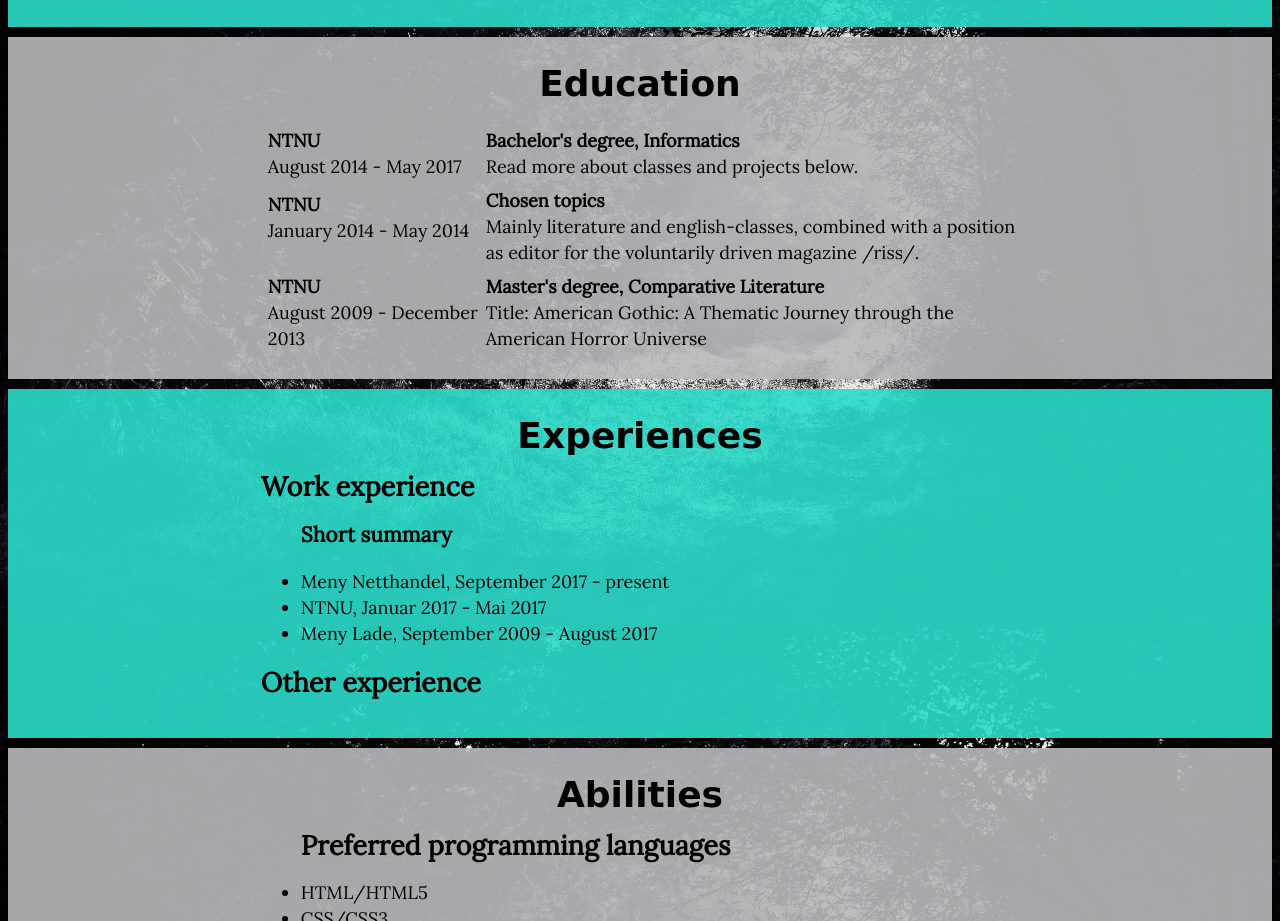
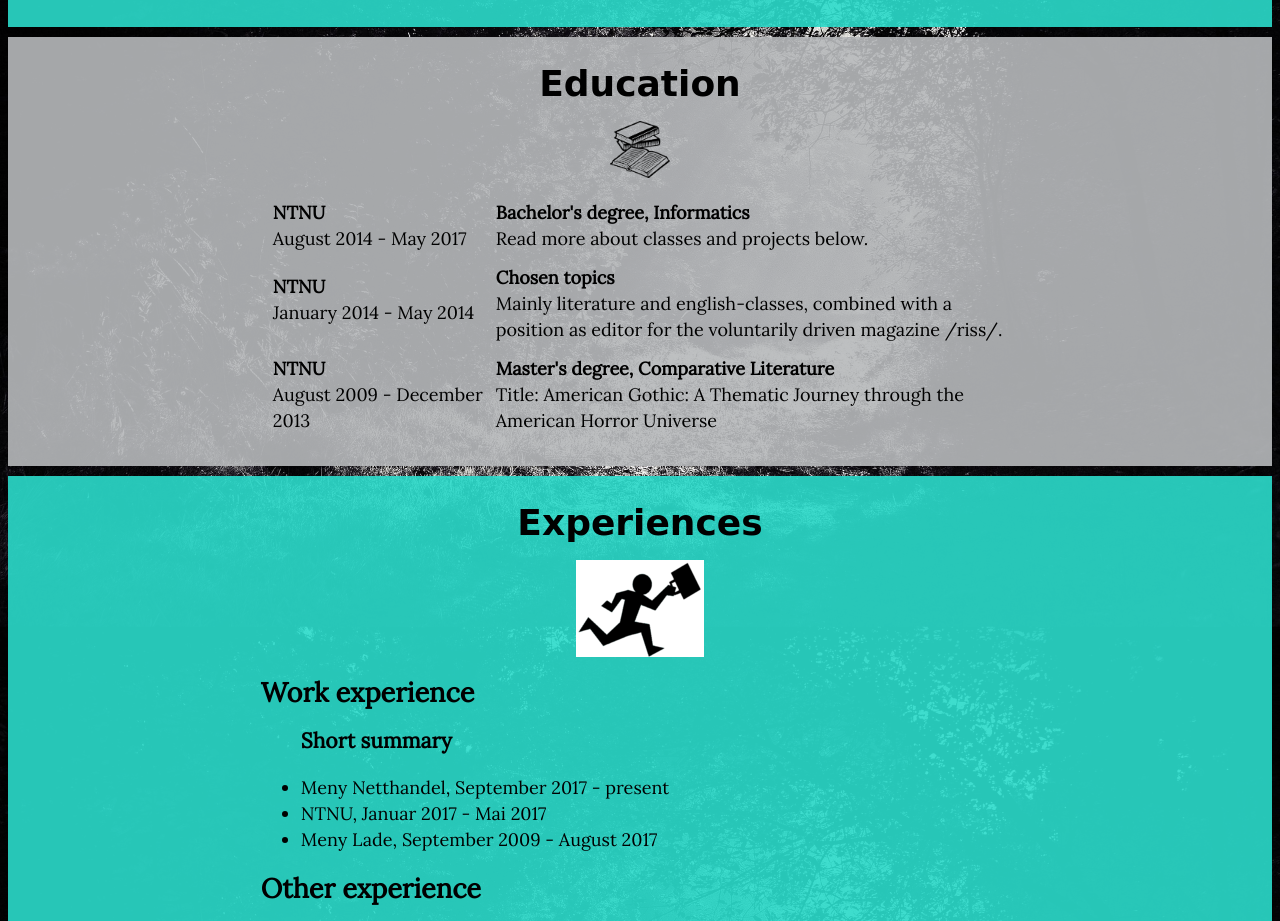
Before and after one commit to macytter/my-cv, a plain HTML site: page index.html in a window 1280 px wide. Shown: the part 1080-2001 px from the top of the page. Drawn offline with Linux system fonts and the light colour scheme.

Commit message:
image redirected

```diff
--- a/css/index.css
+++ b/css/index.css
@@ -24,7 +24,6 @@
   line-height: 60px;
 }
 
-
 body {
   background-image: url("../images/woods_background.jpg");
   background-repeat: no-repeat;
@@ -32,6 +31,17 @@
   background-size: cover;
   /*background: #3F7D78;*/
   font-family: Bookman;
+}
+
+#books-icon{
+  width: 60px;
+  padding-bottom: 10px;
+}
+
+.centerImage{
+  display: block;
+  margin-left: auto;
+  margin-right: auto;
 }
 
 .content{
@@ -44,9 +54,11 @@
 
 }
 
+
+
 td:nth-child(1){
   width: 210px;
-  padding: 5px;
+  padding: 10px;
   vertical-align: top;
 }
 
--- a/index.html
+++ b/index.html
@@ -60,6 +60,9 @@
     <div class="content" id="education">
       <a name="nav-edu"></a>
       <h1>Education</h1>
+      <div>
+        <img id="books-icon" src="images/books.png" alt="books" class="centerImage"/>
+      </div>
       <table id="schools">
         <tr>
           <td>
@@ -102,6 +105,9 @@
     <div class="content" id="work">
       <a name="nav-work"></a>
       <h1>Experiences</h1>
+      <div>
+        <img src="images/work-icon.png" alt="worker" class="centerImage" />
+      </div>
       <h2>Work experience</h2>
       <ul>
         <h3>Short summary</h3>
```
Also changed, not shown: images/work-icon.png (renamed from work-icon.png).
